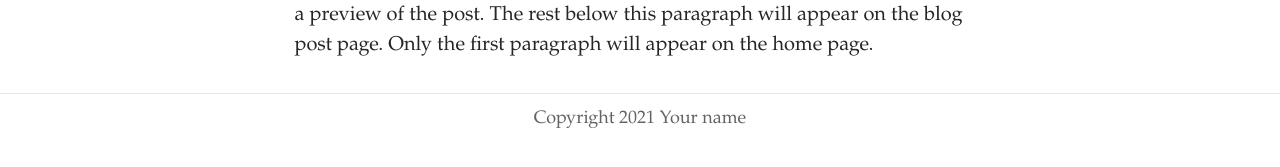
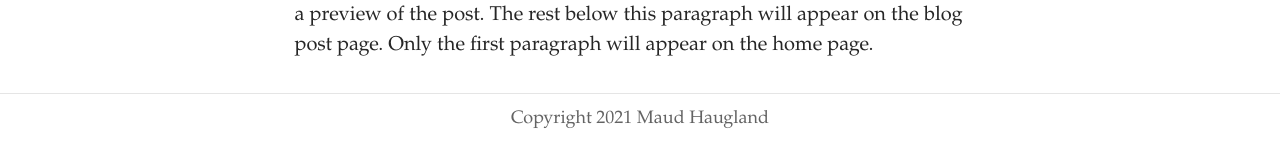
Before and after one commit to maudhaugland/booktypes, a Jekyll site: the page built from index.html, in a window 1280 px wide. Shown: the part 527-694 px from the top of the page. Built offline with Jekyll 4.4.1, drawn with Linux system fonts in a browser that asks for light colours; some web fonts are replaced; the list of posts is cut into pages by our own code.

Commit message:
Update Settings “general”

```diff
--- a/_data/settings.yml
+++ b/_data/settings.yml
@@ -1,13 +1,13 @@
 title: Your name or name of site
 description: A website with a blog
+footer_text: Copyright 2021 Maud Haugland
+header_feature_image: ../uploads/pages.jpg
 header_text: My Dream Blog
 header_text_color: "#ffffff"
-footer_text: Copyright 2021 Your name
-header_feature_image: ../uploads/pages.jpg
-bannerheight: "20vmax"
-navbarheight: "55px"
-gridlayout: false
+bannerheight: 20vmax
+navbarheight: 55px
 logo: /uploads/logo.jpg
 favicon: /uploads/favicon.ico
+gridlayout: false
+fixednavbar: false
 upzoom: true
-fixednavbar: false
```
